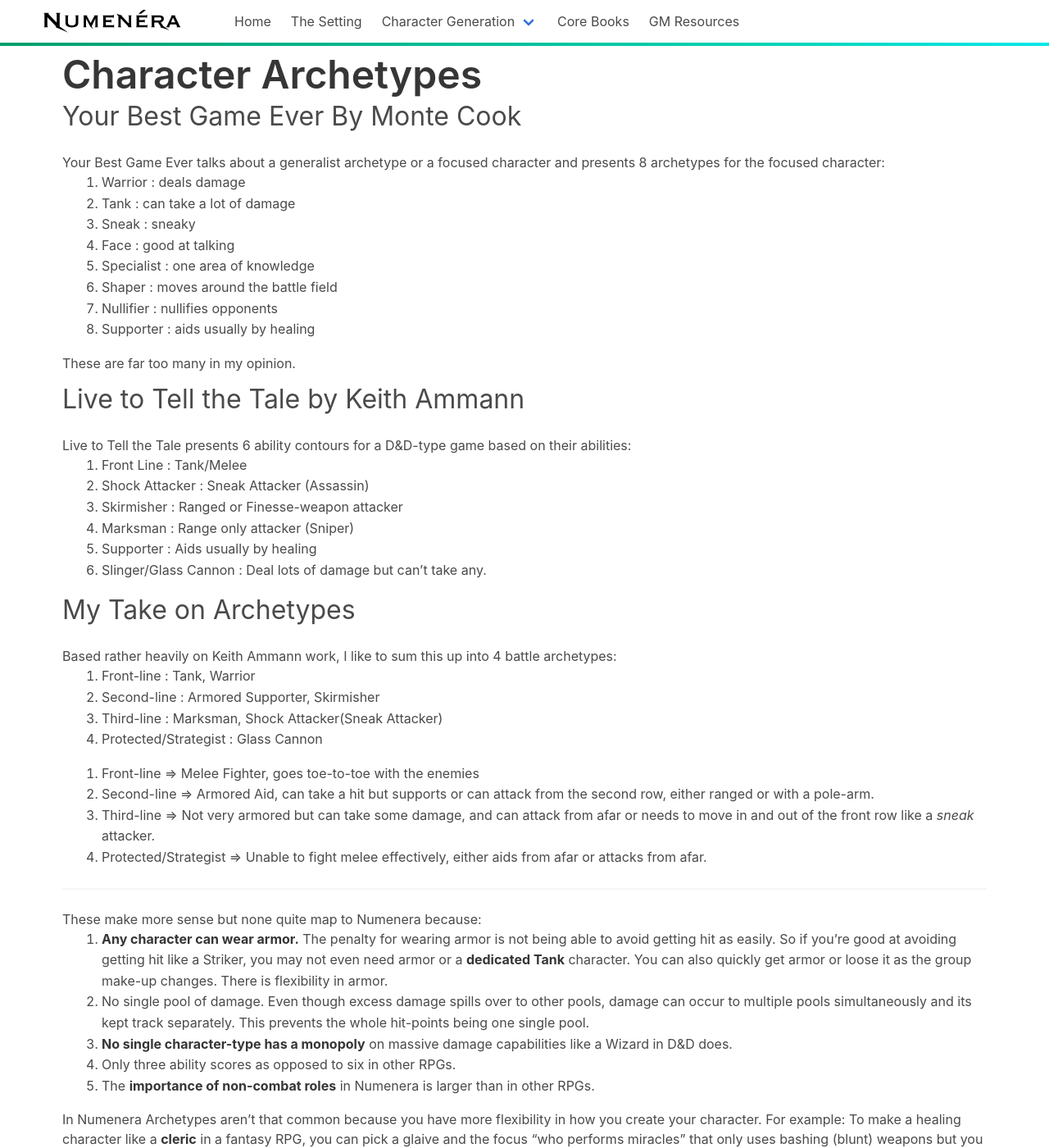
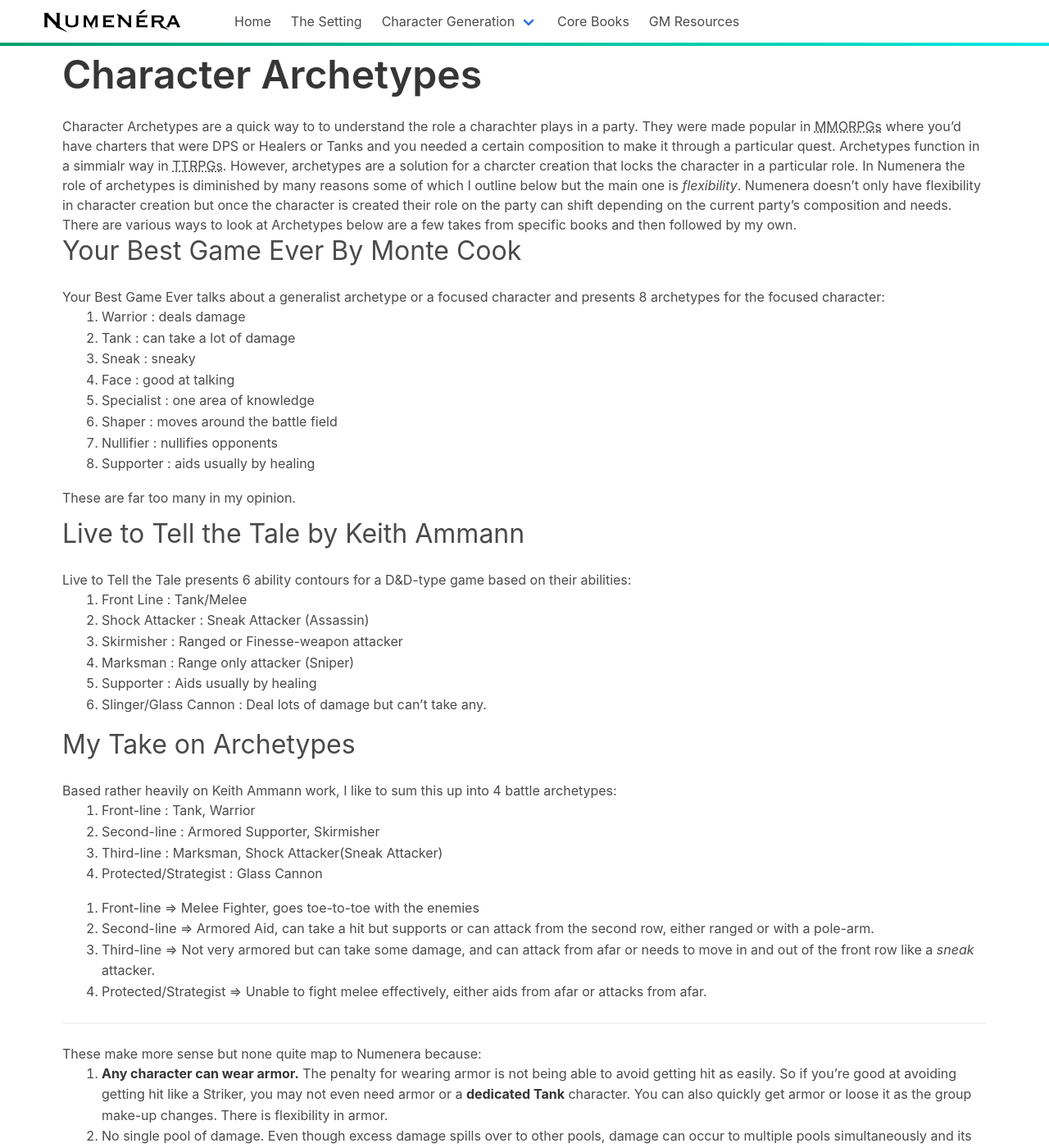
Before and after one commit to rebelwarrior/numenera, a Jekyll site: the page built from archetypes.md, in a window 1280 px wide and 1400 px high. Shown: the whole window at 82% size. Built offline with Jekyll 4.4.1, drawn with Linux system fonts in a browser that asks for light colours; nearby versions of some CDN libraries; some of the changed text lies outside the part shown.

Commit message:
adds abbreviations and some text to archetypes

```diff
--- a/archetypes.md
+++ b/archetypes.md
@@ -2,9 +2,18 @@
 title: Character Archetypes
 layout: posts
 ---
+*[TTRPGs]: Table Top Role Playing Games
+*[MMORPGs]: Massively Multiplayer Online Role Playing Games
+*[RPG]: Role Playing Game
+*[RPGs]: Role Playing Games
 
 # Character Archetypes
 {:.title.is-1.mt-2}
+
+Character Archetypes are a quick way to to understand the role a charachter plays in a party. They were made popular in MMORPGs where you'd have charters that were DPS or Healers or Tanks and you needed a certain composition to make it through a particular quest.
+Archetypes function in a simmialr way in TTRPGs. However, archetypes are a solution for a charcter creation that locks the character in a particular role. In Numenera the role of archetypes is diminished by many reasons some of which I outline below but the main one is _flexibility_. Numenera doesn't only have flexibility in character creation but once the character is created their role on the party can shift depending on the current party's composition and needs.
+
+There are various ways to look at Archetypes below are a few takes from specific books and then followed by my own.
 
 ## Your Best Game Ever By Monte Cook
 {:.subtitle.is-3}
@@ -66,6 +75,8 @@
 
 In Numenera Archetypes aren't that common because you have more flexibility in how you create your character. For example: To make a healing character like a __cleric__ in a fantasy RPG, you can pick a glaive and the focus "who performs miracles" that only uses bashing (blunt) weapons but you can also pick a jack or nano.
 
+---
+
 ## Conclusion
 {:.subtitle.is-3}
 
```
Also changed, not shown: Gemfile.lock, 1 other file.
